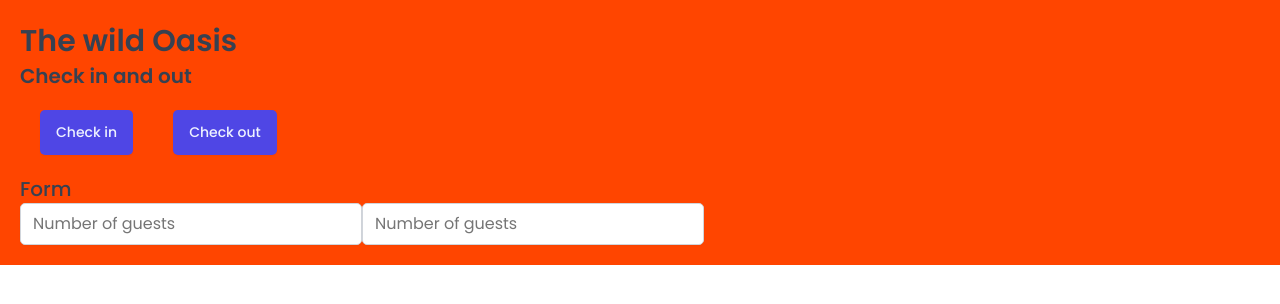
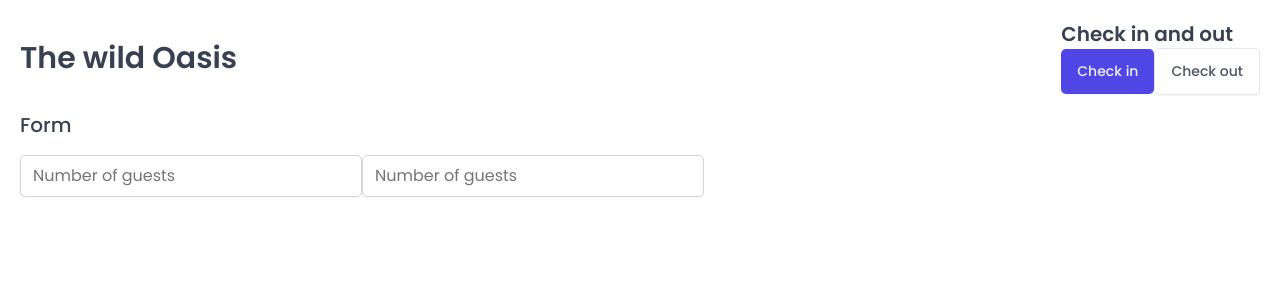
Before and after one commit to BunyakornGoko/The-wild-oasis-with-Jonas, a React (Vite) app: page / in a window 1280 px wide. Shown: the top 304 px of the page. Built offline with nearby package versions, Linux system fonts and the light colour scheme; a web font is replaced by a local one.

Commit message:
check-condition-via-use-props-styled-components

```diff
--- a/src/App.jsx
+++ b/src/App.jsx
@@ -4,9 +4,10 @@
 import Button from "./ui/Button.jsx"
 import Input from "./ui/input.jsx"
 import Heading from "./ui/Heading.jsx"
+import Row from "./ui/Row.jsx"
 
 const StyledApp = styled.div`
-  background-color: orangered;
+  /* background-color: orangered; */
   padding: 20px;
 `
 
@@ -15,15 +16,31 @@
     <>
       <GlobalStyles />
       <StyledApp>
+        <Row>
+          <Row type="horizontal">
             <Heading as="h1">The wild Oasis</Heading>
 
+            <div>
               <Heading as="h2">Check in and out</Heading>
               <Button onClick={() => alert("Check in")}>Check in</Button>
-        <Button onClick={() => alert("Check out")}>Check out</Button>
+              <Button
+                variation="secondary"
+                size="medium"
+                onClick={() => alert("Check out")}
+              >
+                Check out
+              </Button>
+            </div>
+          </Row>
 
+          <Row>
             <Heading as="h3">Form</Heading>
+            <form>
               <Input type="number" placeholder="Number of guests" />
               <Input type="number" placeholder="Number of guests" />
+            </form>
+          </Row>
+        </Row>
       </StyledApp>
     </>
   )
--- a/src/ui/Button.jsx
+++ b/src/ui/Button.jsx
@@ -49,20 +49,17 @@
 }
 
 const Button = styled.button`
-  font-size: 1.4rem;
-  padding: 1.2rem 1.6rem;
-  font-weight: 500;
   border: none;
   border-radius: var(--border-radius-sm);
-  background-color: var(--color-brand-600);
-  color: var(--color-brand-50);
   box-shadow: var(--shadow-sm);
-  margin: 20px;
-  cursor: pointer;
 
-  &:hover {
-    background-color: var(--color-brand-700);
-  }
+  ${(props) => sizes[props.size]}
+  ${(props) => variations[props.variation]}
 `
 
+Button.defaultProps = {
+  variation: "primary",
+  size: "medium"
+}
+
 export default Button
--- /dev/null
+++ b/src/ui/Row.jsx
@@ -0,0 +1,24 @@
+import styled, { css } from "styled-components"
+
+const Row = styled.div`
+  display: flex;
+  ${(props) =>
+    props.type === "horizontal" &&
+    css`
+      justify-content: space-between;
+      align-items: center;
+    `}
+
+  ${(props) =>
+    props.type === "vertical" &&
+    css`
+      flex-direction: column;
+      gap: 1.6rem;
+    `}
+`
+
+Row.defaultProps = {
+  type: "vertical"
+}
+
+export default Row
```
Lines whose indentation alone changed are shown as unchanged.
